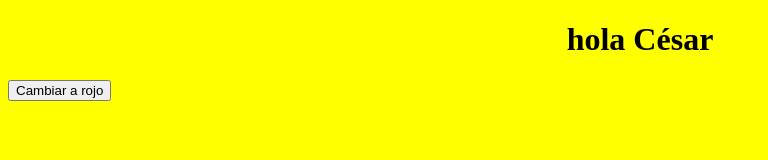
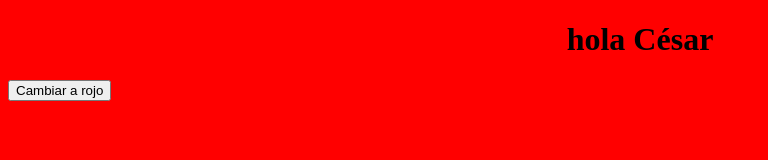
Before and after one commit to CesarArellano/Responsive-Web-Design-Elemental, a plain HTML site: page ejercicioJS/index.html in a window 1280 px wide. Shown: the whole page, without its empty margins (0-768 px from the left). Drawn offline with Linux system fonts and the light colour scheme.

Commit message:
Media queries en JS

```diff
--- a/ejercicioJS/script.js
+++ b/ejercicioJS/script.js
@@ -34,10 +34,27 @@ document.addEventListener("DOMContentLoaded", function() {
 // Leer y modificar variables CSS
 
 document.addEventListener("DOMContentLoaded", function() {
-    //Modificar
-    //document.documentElement.style.setProperty('--name','Mauricio');
+    /*Modificar
+    document.documentElement.style.setProperty('--name','Mauricio');
     //Leer
     console.log(getComputedStyle(document.documentElement).getPropertyValue('--name'));
+    */
+   // Media queries con JS (sólo cuando CSS no es capaz de modificar el contenido)
 
+    const mediumBp = matchMedia('(min-width: 800px)');
+    const changeColor = mql => {
+        mql.matches ? document.body.style.background = 'red' : document.body.style.background = 'yellow' ;
+    }
+    changeColor(mediumBp);
+    mediumBp.addListener(changeColor);
+    /*addEventListener('resize', () => {
+        console.log(mediumBp);
+        if(mediumBp.matches){
+            document.body.style.background = "green";
+        }
+        else{
+            document.body.style.background = "gray";
+        }
+    });*/
 });
 //Modificar
--- a/ejercicioJS/styles.scss
+++ b/ejercicioJS/styles.scss
@@ -1,6 +1,3 @@
-body{
-    background: yellow;
-}
 .red{
     background: red;
 }
```
Also changed, not shown: ejercicioJS/styles.css.
